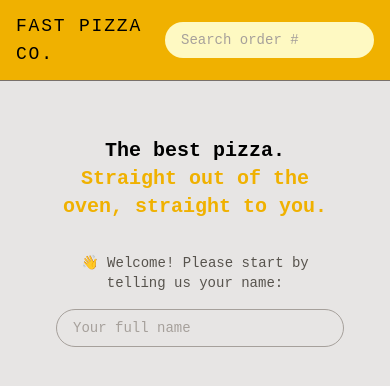
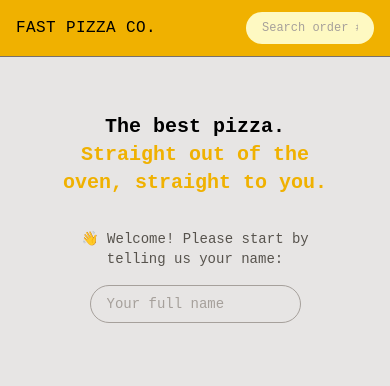
Before and after one commit to joshir16/fast-pizza, a React (Vite) app: page / in a window 390 px wide. Shown: the top 386 px of the page. Built offline with nearby package versions, Linux system fonts and the light colour scheme.

Commit message:
responsive ui updates

```diff
--- a/src/features/order/SearchOrder.jsx
+++ b/src/features/order/SearchOrder.jsx
@@ -19,7 +19,7 @@ function SearchOrder() {
         placeholder="Search order #"
         value={query}
         onChange={(e) => setQuery(e.target.value)}
-        className="rounded-full px-4 py-2 bg-yellow-100 text-sm placeholder:text-stone-400 sm:w-64 sm:focus:w-72 transition-all duration-300 focus:outline-none focus:ring focus:ring-yellow-500 focus:ring-opacity-50"
+        className="rounded-full px-4 py-2 bg-yellow-100 text-xs sm:text-sm placeholder:text-stone-400 w-32 sm:w-64 sm:focus:w-72 transition-all duration-300 focus:outline-none focus:ring focus:ring-yellow-500 focus:ring-opacity-50"
       />
     </form>
   );
--- a/src/features/user/CreateUser.jsx
+++ b/src/features/user/CreateUser.jsx
@@ -29,7 +29,7 @@ function CreateUser() {
         placeholder="Your full name"
         value={username}
         onChange={(e) => setUsername(e.target.value)}
-        className="input mb-8 w-72"
+        className="input mb-8 sm:w-72"
       />
 
       {username !== "" && (
--- a/src/ui/Button.jsx
+++ b/src/ui/Button.jsx
@@ -5,10 +5,10 @@ function Button({ children, disabled, type, to, onClick }) {
     "bg-yellow-400 uppercase text-sm font-semibold text-stone-800 tracking-wide rounded-full hover:bg-yellow-300 transition-colors duration-100 focus:outline-none focus:ring focus:ring-yellow-500 focus:ring-offset-3 disabled:cursor-not-allowed cursor-pointer";
 
   const styles = {
-    primary: base + " py-3 px-4 sm:px-6 sm:py-3",
+    primary: base + " px-3 py-2 sm:px-6 sm:py-3",
 
     small: base + " px-2 py-1 md:px-4 md:py-2 text-xs md:text-sm",
-    round: base + " px-2.5 py-1 md:px-3 md:py-1.5 text-sm md:text-md ",
+    round: base + " px-2 py-.8 sm:px-3 sm:py-1.5 text-sm md:text-md ",
 
     secondary:
       "border border-stone-400 uppercase text-sm font-semibold text-stone-600 tracking-wide rounded-full hover:bg-stone-300 transition-colors duration-100 focus:outline-none focus:ring focus:ring-stone-300 focus:ring-offset-2 disabled:cursor-not-allowed cursor-pointer py-1 px-4 sm:px-6 sm:py-2.5",
--- a/src/ui/Header.jsx
+++ b/src/ui/Header.jsx
@@ -5,7 +5,10 @@ import Username from "../features/user/Username";
 function Header() {
   return (
     <header className="flex justify-between items-center bg-yellow-500 px-4 py-3 uppercase border-b border-b-stone-500 sm:px-6">
-      <NavLink to="/" className="tracking-widest text-lg">
+      <NavLink
+        to="/"
+        className="tracking-wide sm:tracking-widest text-md sm:text-lg"
+      >
         Fast Pizza Co.
       </NavLink>
 
```
